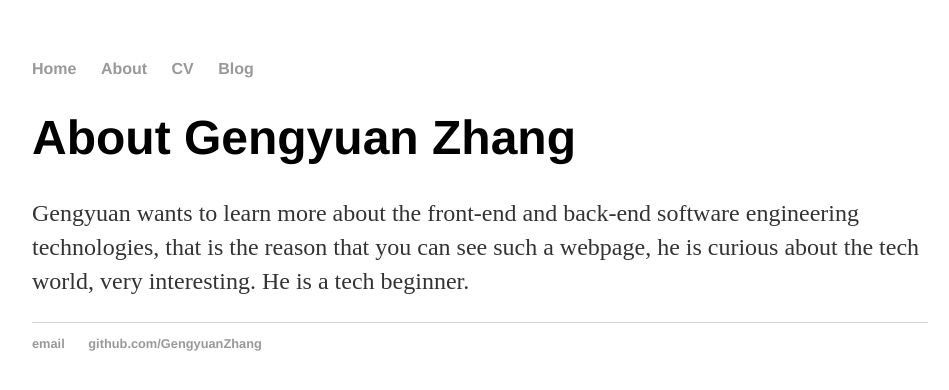
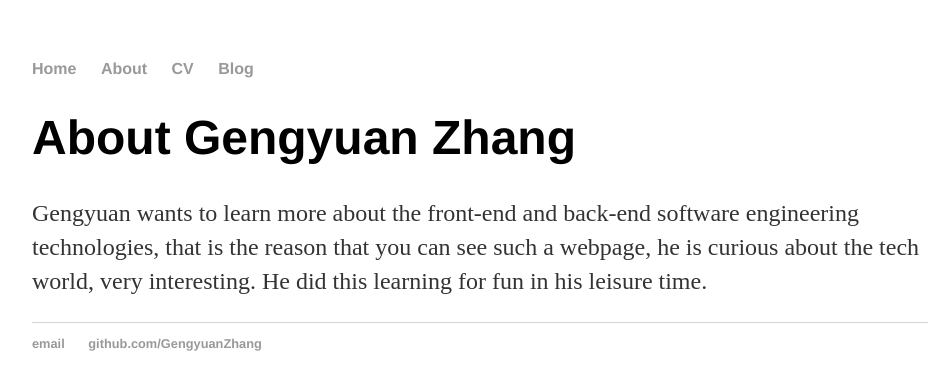
Before and after one commit to GengyuanZhang/GengyuanZhang.github.io, a Jekyll site: the page built from about/index.html, in a window 1280 px wide. Shown: the top 390 px of the page, without its empty margins (160-1109 px from the left). Built offline with Jekyll 4.4.1, drawn with Linux system fonts in a browser that asks for light colours.

Commit message:
Update index.html

```diff
--- a/about/index.html
+++ b/about/index.html
@@ -5,5 +5,5 @@ title: Gengyuan's personal website!
 <div class="blurb">
 	<h1> About Gengyuan Zhang </h1>
 	<p> Gengyuan wants to learn more about the front-end and back-end software engineering technologies, that is the reason that you can see such a webpage, he is curious about the tech world, very interesting.
-	He is a tech beginner.</p>
+	He did this learning for fun in his leisure time.</p>
 </div><!-- /.blurb -->
```
